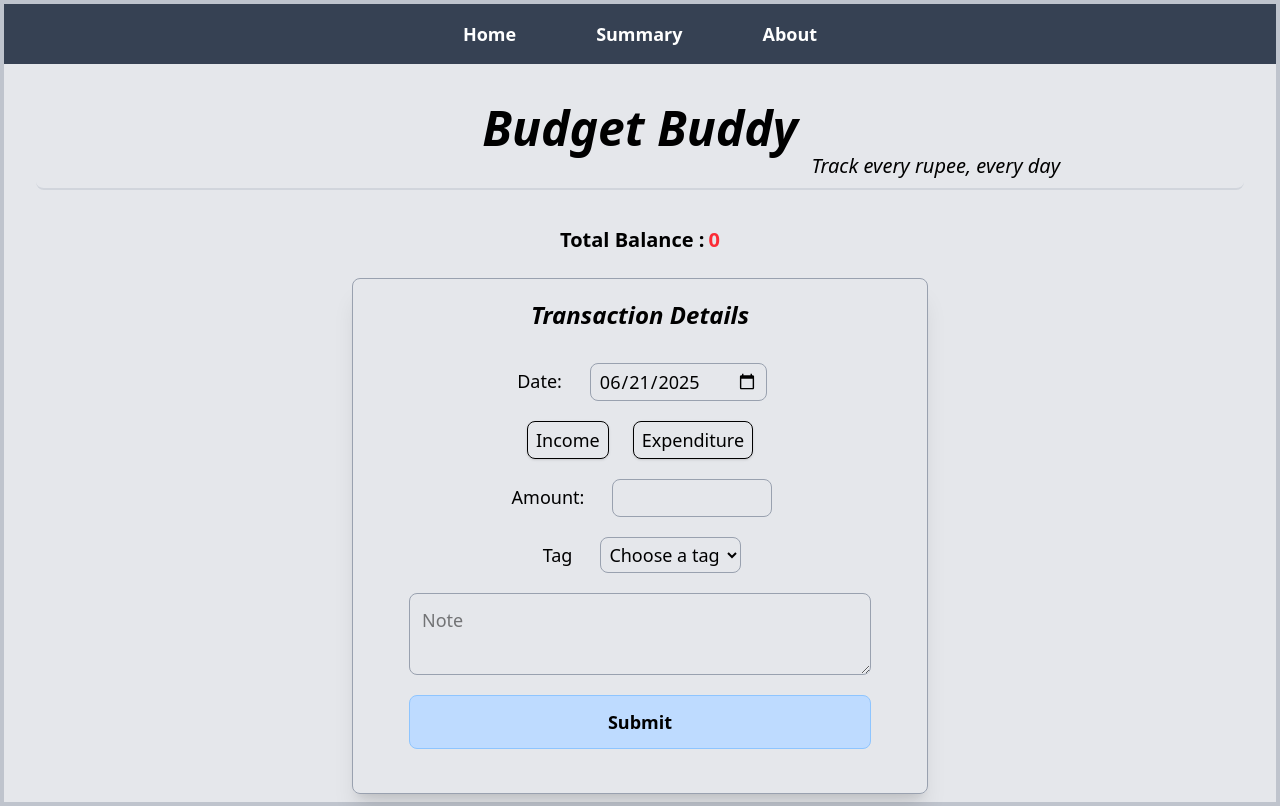
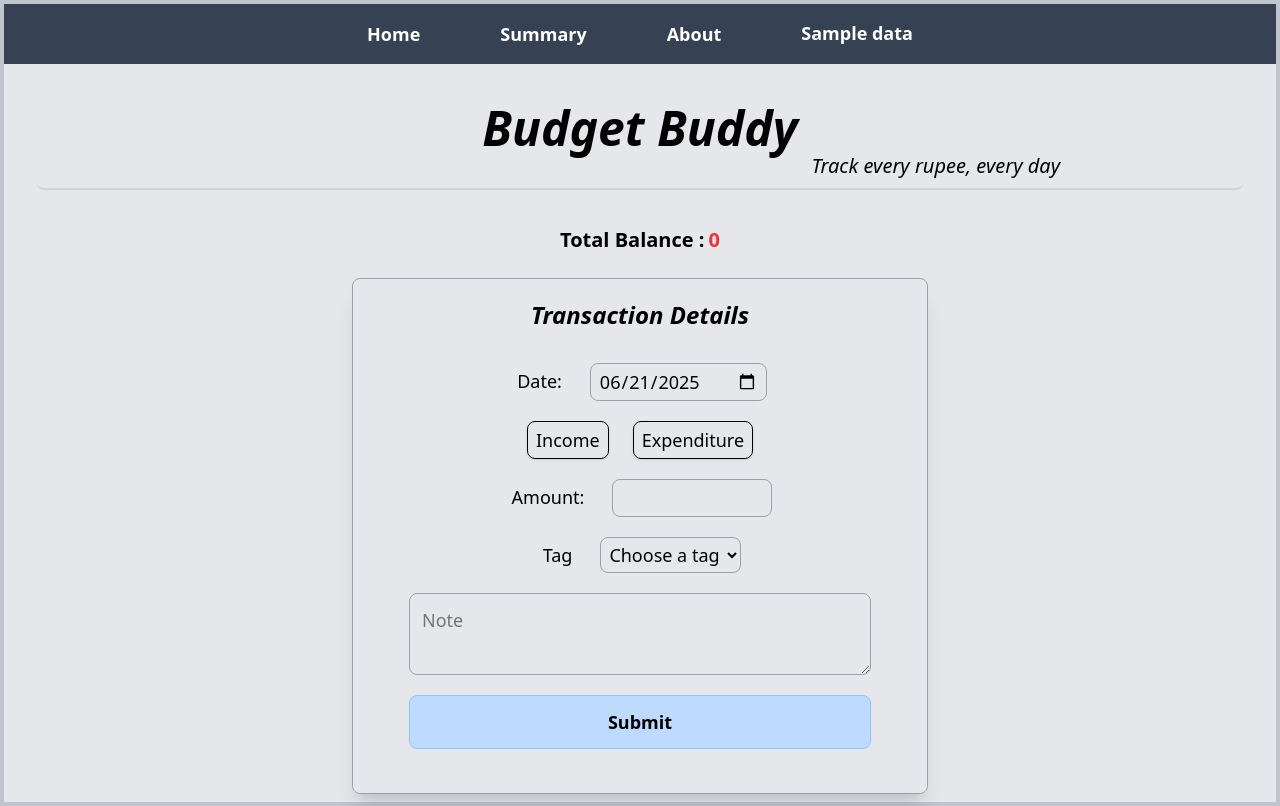
Before and after one commit to pardhu-og/budget-buddy, a React (Vite) app: page / in a window 1280 px wide. Built offline with nearby package versions, Linux system fonts and the light colour scheme.

Commit message:
Add sample data injection feature for demo use

```diff
--- a/src/components/Navbar.jsx
+++ b/src/components/Navbar.jsx
@@ -1,6 +1,6 @@
 //navbar.jsx
 import { Link } from "react-router-dom";
-
+import SampleData from "./SampleData";
 export default function Navbar(){
     return (
         <nav>
@@ -10,6 +10,7 @@ export default function Navbar(){
             <Link to="/" className="hover:underline hover:scale-120 active:text-gray-300">Home</Link>
             <Link to="/summary" className="hover:underline  hover:scale-120 active:text-gray-300">Summary</Link>
             <Link to="/about" className="hover:underline  hover:scale-120 active:text-gray-300">About</Link>
+            <SampleData />
             </div>
         </nav>
     );
--- /dev/null
+++ b/src/components/SampleData.jsx
@@ -0,0 +1,168 @@
+import { useState } from "react";
+import { useData } from "../contexts/DataContext"
+
+const sample = [{
+    Id: 101,
+    date: "2025-04-03",
+    type: "income",
+    amount: "50000",
+    tag: "salary",
+    note: "Survived another month. HR actually paid!"
+  },
+  {
+    Id: 102,
+    date: "2025-04-04",
+    type: "expenditure",
+    amount: "8000",
+    tag: "rent payment",
+    note: "Shelter achieved. Landlord happy, I'm broke."
+  },
+  {
+    Id: 103,
+    date: "2025-04-07",
+    type: "expenditure",
+    amount: "1500",
+    tag: "food",
+    note: "Swiggy and Zomato tag-teamed my wallet."
+  },
+  {
+    Id: 104,
+    date: "2025-04-12",
+    type: "income",
+    amount: "2000",
+    tag: "interest",
+    note: "Bank said hello with a tiny interest kiss."
+  },
+  {
+    Id: 105,
+    date: "2025-04-15",
+    type: "expenditure",
+    amount: "3000",
+    tag: "cloths",
+    note: "New look, same broke person."
+  },
+  {
+    Id: 106,
+    date: "2025-04-21",
+    type: "expenditure",
+    amount: "1000",
+    tag: "entertainment",
+    note: "Netflix: where my money disappears one month at a time."
+  },
+
+
+  {
+    Id: 201,
+    date: "2025-05-01",
+    type: "income",
+    amount: "50000",
+    tag: "salary",
+    note: "May-day! Salary landed safely."
+  },
+  {
+    Id: 202,
+    date: "2025-05-03",
+    type: "expenditure",
+    amount: "8500",
+    tag: "rent payment",
+    note: "Paid rent again. Still not owning a villa."
+  },
+  {
+    Id: 203,
+    date: "2025-05-06",
+    type: "expenditure",
+    amount: "1700",
+    tag: "food",
+    note: "Tried cooking. Ordered pizza instead."
+  },
+  {
+    Id: 204,
+    date: "2025-05-10",
+    type: "expenditure",
+    amount: "2500",
+    tag: "investment",
+    note: "Invested in stocks. Checked 15 times already."
+  },
+  {
+    Id: 205,
+    date: "2025-05-16",
+    type: "income",
+    amount: "3000",
+    tag: "rental income",
+    note: "Tenant paid rent. Feels like being a boss."
+  },
+  {
+    Id: 206,
+    date: "2025-05-20",
+    type: "expenditure",
+    amount: "1200",
+    tag: "health",
+    note: "Doctor said I’m fine. Wallet disagrees."
+  },
+
+
+  {
+    Id: 301,
+    date: "2025-06-01",
+    type: "income",
+    amount: "52000",
+    tag: "salary",
+    note: "Raise! Time to buy one extra biryani."
+  },
+  {
+    Id: 302,
+    date: "2025-06-03",
+    type: "expenditure",
+    amount: "8700",
+    tag: "rent payment",
+    note: "If I pay rent forever, do I win something?"
+  },
+  {
+    Id: 303,
+    date: "2025-06-06",
+    type: "expenditure",
+    amount: "1600",
+    tag: "food",
+    note: "Living that Maggi-for-dinner life again."
+  },
+  {
+    Id: 304,
+    date: "2025-06-09",
+    type: "income",
+    amount: "1800",
+    tag: "interest",
+    note: "My savings gave birth to interest twins."
+  },
+  {
+    Id: 305,
+    date: "2025-06-14",
+    type: "expenditure",
+    amount: "4000",
+    tag: "cloths",
+    note: "New shoes: look rich, still poor."
+  },
+  {
+    Id: 306,
+    date: "2025-06-18",
+    type: "expenditure",
+    amount: "900",
+    tag: "entertainment",
+    note: "Binge-watched stress. Totally worth it."
+  },
+];
+
+
+export default function SampleData(){
+    const {data, setData} =useData();
+    const [samplestatus, setSampleStatus] = useState(JSON.parse(localStorage.getItem("samplestatus")) || "display")
+
+    function inject(){
+        setData(p=>[...p,...sample])
+        setSampleStatus("nodisplay")
+        localStorage.setItem("samplestatus",JSON.stringify("nodisplay"))
+    }
+
+return (
+    <button title="Adds sample transactions to demonstrate the app" className={` animate-bounce hover:cursor-pointer ${samplestatus==="display"?"":"hidden"}`} onClick={inject}>Sample data</button>
+)
+}
```
